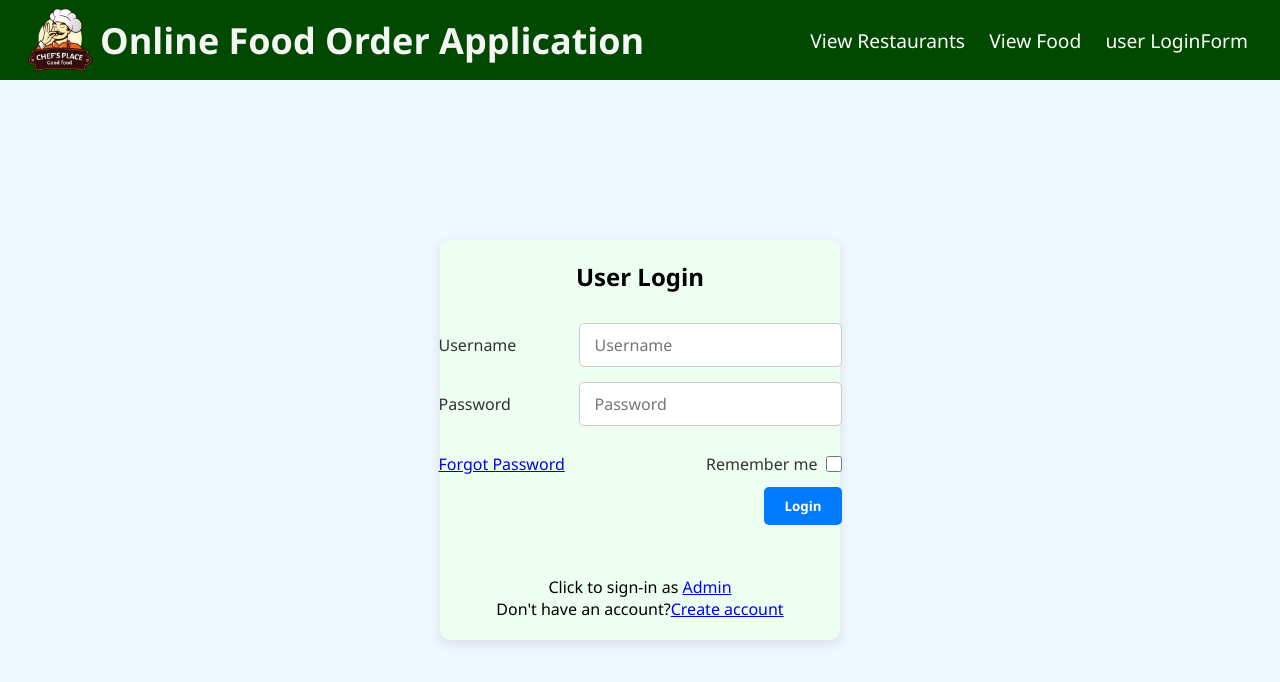
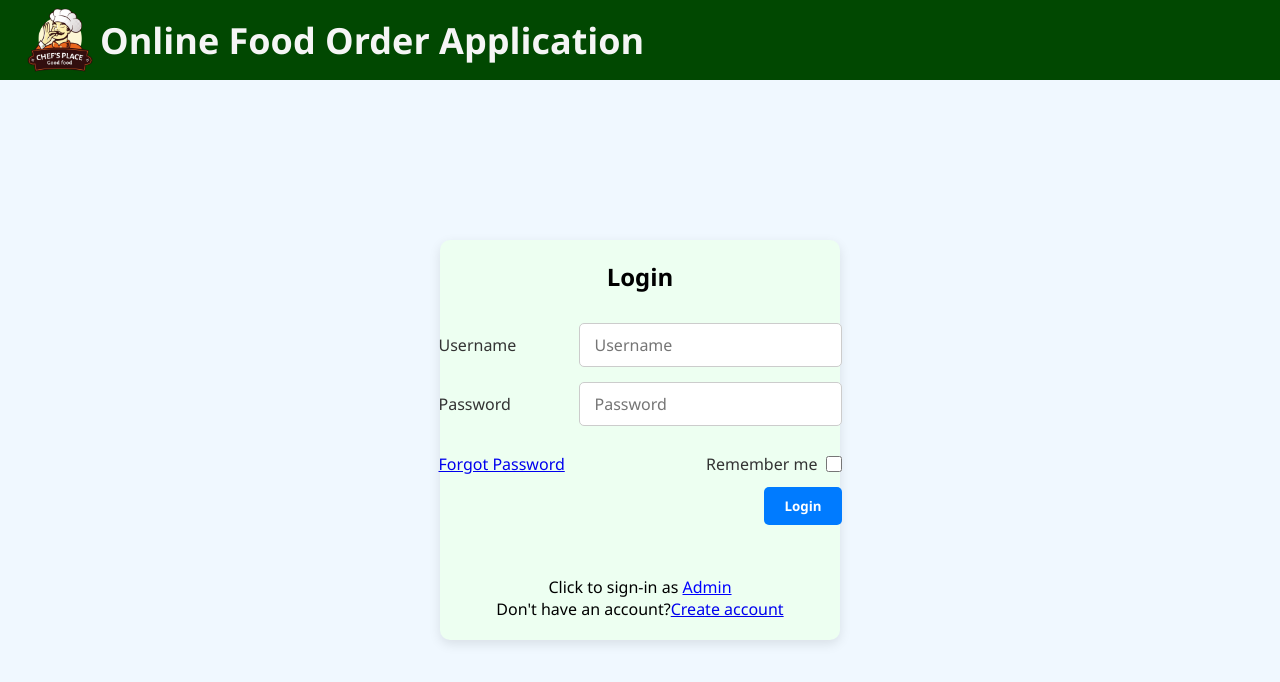
Before and after one commit to uzisharma/OnlineFoodOrderApp-FrontEnd, a React (Vite) app: page /login in a window 1280 px wide. Shown: the top 682 px of the page. Built offline with nearby package versions, Linux system fonts and the light colour scheme.

Commit message:
trying useContext

```diff
--- a/src/App.jsx
+++ b/src/App.jsx
@@ -6,24 +6,19 @@ import RestaurantList from "./pages/RestaurantList";
 import EditRestaurant from "./pages/EditRestaurant";
 import FoodList from "./pages/FoodList";
 import LoginOrRegister from "./pages/LoginOrRegister";
-import { useState } from "react";
 import UserPage from "./pages/UserPage";
 import Layout from "./Layout";
 function App() {
-  const [role, setRole] = useState("user");
   return (
     <>
       <Routes>
-        <Route path="/" element={<Layout role={role} />}>
+        <Route path="/" element={<Layout />}>
           <Route index element={<HomePage />} />
           <Route path="/addRestaurant" element={<AddRestaurant />} />
           <Route path="/listRestaurant" element={<RestaurantList />} />
           <Route path="/listFood" element={<FoodList />} />
           <Route path="/restaurant-details/:id" element={<EditRestaurant />} />
-          <Route
-            path="/login"
-            element={<LoginOrRegister role={role} setRole={setRole} />}
-          />
+          <Route path="/login" element={<LoginOrRegister />} />
           <Route path="/user-page" element={<UserPage />} />
         </Route>
       </Routes>
--- a/src/components/LoginForm.jsx
+++ b/src/components/LoginForm.jsx
@@ -2,8 +2,10 @@ import { useState } from "react";
 import Input, { Button, CheckboxInput } from "./Input";
 import "./style/LoginForm.css";
 import { Link } from "react-router";
+import { useRole } from "../context/RoleContext";
 
-export default function LoginForm({ title, role, setRole, onClick }) {
+export default function LoginForm({ title, onClick }) {
+  const { role, setRole } = useRole();
   const [formData, setFormData] = useState();
   const [roleDisp, setRoleDisp] = useState("admin");
 
@@ -19,7 +21,6 @@ export default function LoginForm({ title, role, setRole, onClick }) {
   };
 
   const changeTo = () => {
-    // role === "user" ? setRole("admin") : setRole("user");
     if (role === "user") {
       setRoleDisp(role);
       setRole("admin");
--- /dev/null
+++ b/src/context/RoleContext.jsx
@@ -0,0 +1,8 @@
+import { createContext, useContext } from "react";
+
+export const RoleContext = createContext();
+
+
+export function useRole() {
+  return useContext(RoleContext);
+}
--- /dev/null
+++ b/src/context/RoleProvider.jsx
@@ -0,0 +1,12 @@
+import { useState } from "react";
+import { RoleContext } from "./RoleContext";
+
+export function RoleProvider({ children }) {
+  const [role, setRole] = useState("");
+
+  return (
+    <RoleContext.Provider value={{ role, setRole }}>
+      {children}
+    </RoleContext.Provider>
+  );
+}
--- a/src/main.jsx
+++ b/src/main.jsx
@@ -3,11 +3,14 @@ import { createRoot } from 'react-dom/client'
 import { BrowserRouter } from 'react-router'
 import './index.css'
 import App from './App.jsx'
+import { RoleProvider } from "./context/RoleProvider.jsx";
 
-createRoot(document.getElementById('root')).render(
+createRoot(document.getElementById("root")).render(
   <StrictMode>
     <BrowserRouter>
-      <App />
+      <RoleProvider>
+        <App />
+      </RoleProvider>
     </BrowserRouter>
-  </StrictMode>,
-)
+  </StrictMode>
+);
--- a/src/pages/LoginOrRegister.jsx
+++ b/src/pages/LoginOrRegister.jsx
@@ -1,8 +1,10 @@
 import { useNavigate } from "react-router";
 import LoginForm from "../components/LoginForm";
+import { useRole } from "../context/RoleContext";
 
-export default function LoginOrRegister({ role, setRole }) {
+export default function LoginOrRegister() {
   const navigate = useNavigate();
+  const { role } = useRole();
   const titleDisp = role.charAt(0).toUpperCase() + role.slice(1);
   const handleSubmit = () => {
     navigate("/user-page");
@@ -11,12 +13,7 @@ export default function LoginOrRegister({ role, setRole }) {
   return (
     <>
       {<title>{titleDisp}</title>}
-      <LoginForm
-        title={"login"}
-        role={role}
-        setRole={setRole}
-        onClick={handleSubmit}
-      />
+      <LoginForm title={"login"} onClick={handleSubmit} />
     </>
   );
 }
```
